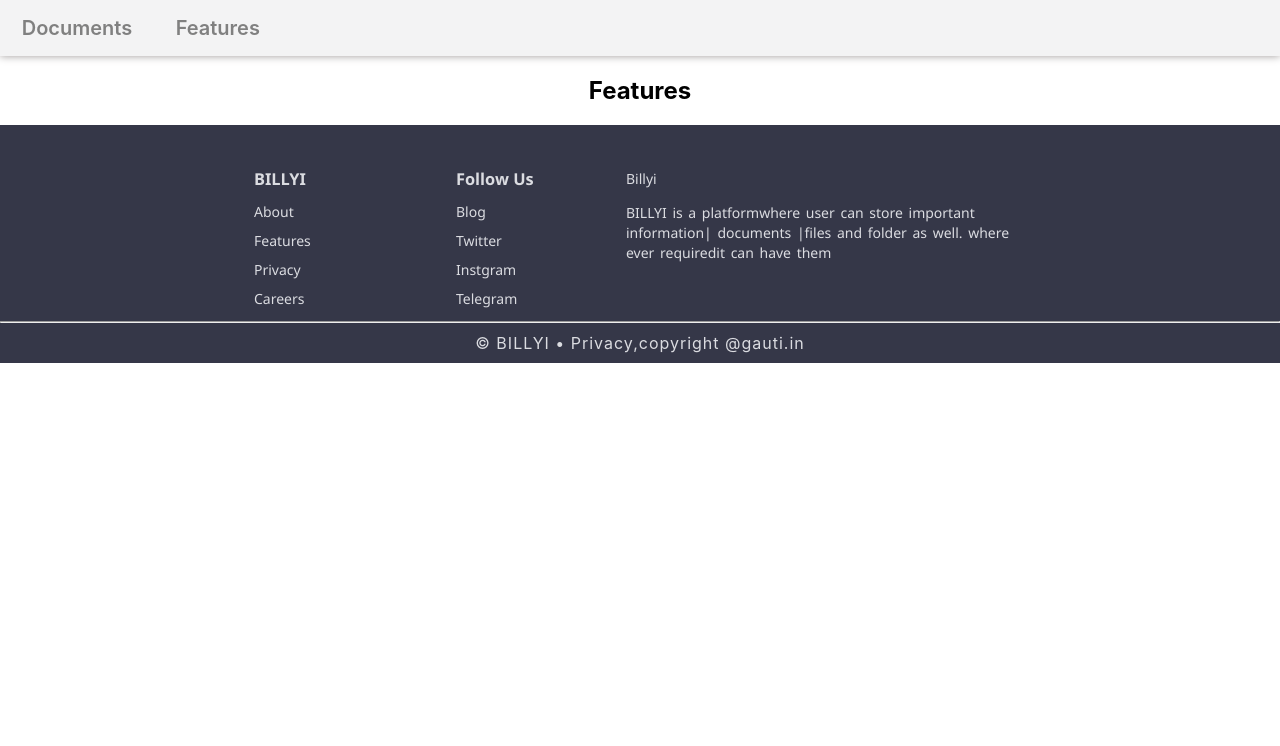
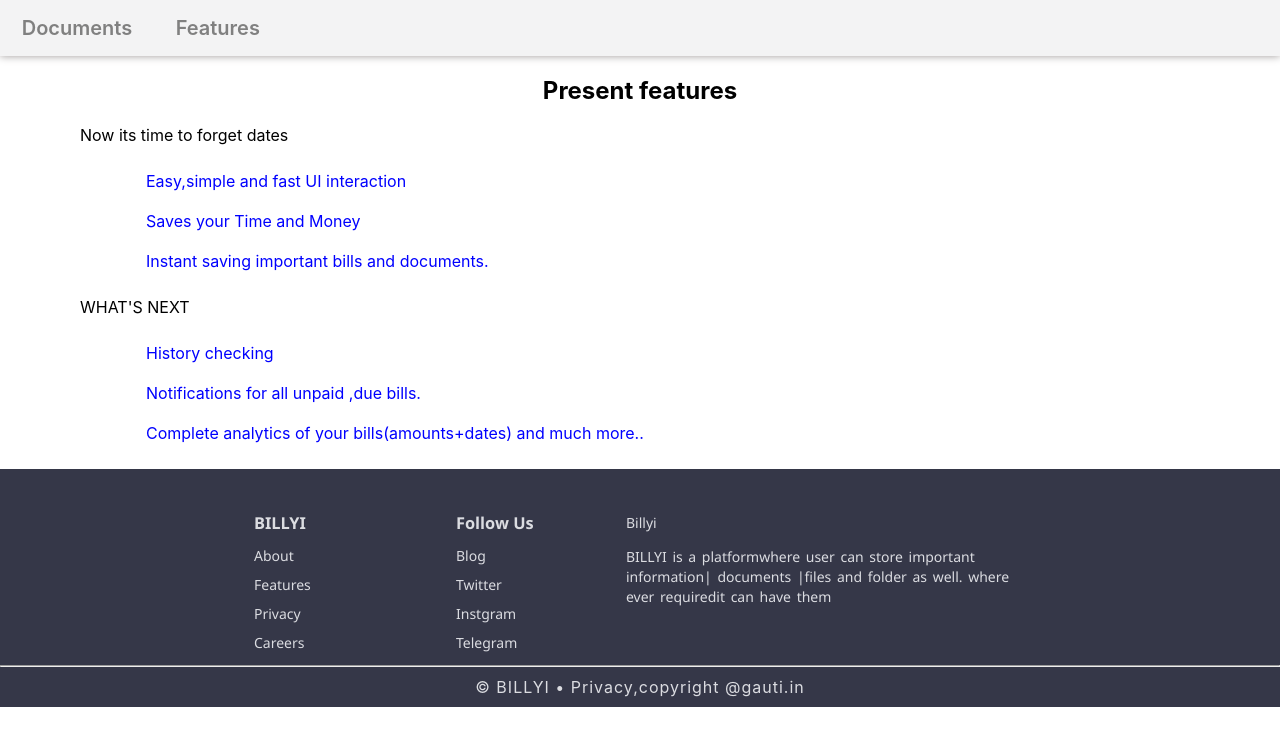
Before and after one commit to gautism1/billyi, a React (Create React App) app: page /features in a window 1280 px wide. Shown: the top 746 px of the page. Built offline with nearby package versions, Linux system fonts and the light colour scheme.

Commit message:
modified after CORS error

```diff
--- a/package.json
+++ b/package.json
@@ -38,6 +38,5 @@
       "last 1 firefox version",
       "last 1 safari version"
     ]
-  },
-  "proxy": "https://billyi.herokuapp.com/"
+  }
 }
--- a/public/index.html
+++ b/public/index.html
@@ -24,7 +24,7 @@
       work correctly both with client-side routing and a non-root public URL.
       Learn how to configure a non-root public URL by running `npm run build`.
     -->
-    <title>React App</title>
+    <title>Billlyi</title>
   </head>
   <body>
     <noscript>You need to enable JavaScript to run this app.</noscript>
--- a/src/App.js
+++ b/src/App.js
@@ -28,7 +28,7 @@ function App() {
         <Switch>
           <Suspense>
            <Route path= "/" exact   component={Home}></Route>
-           <Route path="/features"  component={Feature}></Route>
+           <Route path="/features" exact component={Feature}></Route>
            <PrivateRoute path="/uploads"  component={CreateItem}  isAuth={!isLoggedIn}></PrivateRoute>
            <PrivateRoute path="/documents" component={Alldocs}     isAuth={!isLoggedIn}></PrivateRoute>
        </Suspense>
--- a/src/components/Alldocs.js
+++ b/src/components/Alldocs.js
@@ -5,36 +5,36 @@ import  '../styles/alldocs.css';
 const axios=require('axios');
 
 function Alldocs() {
-
+  const del =function(item,key)
+  {
+    console.log(key,item)
+  }
   const {isLoggedIn }=useContext(GlobalContext);
   const [userData,setUserData]=useState(null);
   const [imagedesc,setImageDiv]=useState({
     image:false,
     imageurl:null
-
   });
-
-
   useEffect(() => {
-
       axios.get(`/imageupload`,
       { withCredentials: true ,mode: 'no-cors',
             })
       .then((res) => {
-            setUserData(res.data);
+           if(res.data==null)
+             setUserData(0);
+             else  setUserData(res.data);
 
     }).catch((err)=>
     {
       console.log(err,"error found during fetching")
     })
-
 },[]);
 
     return (
   <>
         {!isLoggedIn  && <h3>All your docs are visible here ,kindly login to see them</h3>
+        }
 
-        }
         {isLoggedIn &&
         <div className="allDocsDiv">
        {
@@ -44,7 +44,8 @@ function Alldocs() {
          </div>
         }
             <div className="allDocsList">
-            {userData && userData.map((item,key)=>(
+            {
+            userData && userData.map((item,key)=>(
               <>
             <div className="itemDetails">
                 <div className="DetailsIteInfo">
@@ -76,20 +77,20 @@ function Alldocs() {
 
                     }}  className="itemImage" />
 
-
-
                  </div>
                  <div className="deleteItem">
-                   <button className="createNewButton delete"   >
+                   <button className="createNewButton delete"  onClick={()=>del(item,key)} >
                     Remove
                    </button>
                  </div>
               </div>
 
             </div>
-
             </>
-            ))}
+            ))
+            }
+            {  !userData && <div> No documets available ,Please add
+              </div>}
 
             </div>
         </div>
--- a/src/components/CreateItem.js
+++ b/src/components/CreateItem.js
@@ -24,7 +24,7 @@ function CreateItem() {
     data.append('price',obj.price)
     data.append('user_id',user_id)
 
-    axios.post("/imageupload",data,{
+    axios.post("https://billyi.herokuapp.com/imageupload",data,{
         headers:{
             'Content-type':'multipart/form-data'
         }
--- a/src/components/Home.js
+++ b/src/components/Home.js
@@ -16,7 +16,7 @@ function Home() {
 const {updateState,isLoggedIn}=useContext(GlobalContext);
 
 const responseGoogle = (res) => {
-  axios.post("/auth",{token:res.tokenId})
+  axios.post("https://billyi.herokuapp.com/auth",{token:res.tokenId})
   .then(res=>
     {
          try
--- a/src/components/Nav.js
+++ b/src/components/Nav.js
@@ -30,7 +30,7 @@ function Nav() {
                 <NavLink to="/documents">Documents</NavLink>
                 </li>
                 <li>
-                <NavLink to="/features ">Features</NavLink>
+                <NavLink to="/features">Features</NavLink>
                 </li>
 
            </ul>
--- a/src/components/feature.js
+++ b/src/components/feature.js
@@ -4,9 +4,44 @@ import  '../styles/feature.css';
 function Feature() {
     return (
     <section>
-<h1>
-    Features
-</h1>
+<h2>
+Present features
+</h2>
+<div>
+      <div className="featureList">
+           <ul >
+              <p>
+              Now its time to forget dates
+              </p>
+               <li>
+                   Easy,simple and fast UI interaction
+               </li>
+               <li>
+                   Saves your Time and Money
+               </li>
+               <li>
+                   Instant saving important bills and documents.
+               </li>
+
+           </ul>
+
+           <ul >
+              <p>
+              WHAT'S NEXT
+              </p>
+               <li>
+                History checking
+               </li>
+               <li>
+                Notifications for all unpaid ,due bills.
+               </li>
+               <li>
+               Complete analytics of your bills(amounts+dates) and much more..
+               </li>
+
+           </ul>
+      </div>
+</div>
 
     </section>
 
--- a/src/styles/feature.css
+++ b/src/styles/feature.css
@@ -0,0 +1,18 @@
+
+.featureList
+{
+    margin:0 auto;
+    max-width:1120px;
+}
+.featureList >ul{
+    text-align:left;
+    list-style: circle;
+}
+.featureList >ul >li{
+    display: block;
+    margin-right: 5%;
+    margin-left: 5%;
+    padding: 10px;
+    color:blue;
+
+}
```
Also changed, not shown: public/manifest.json.
